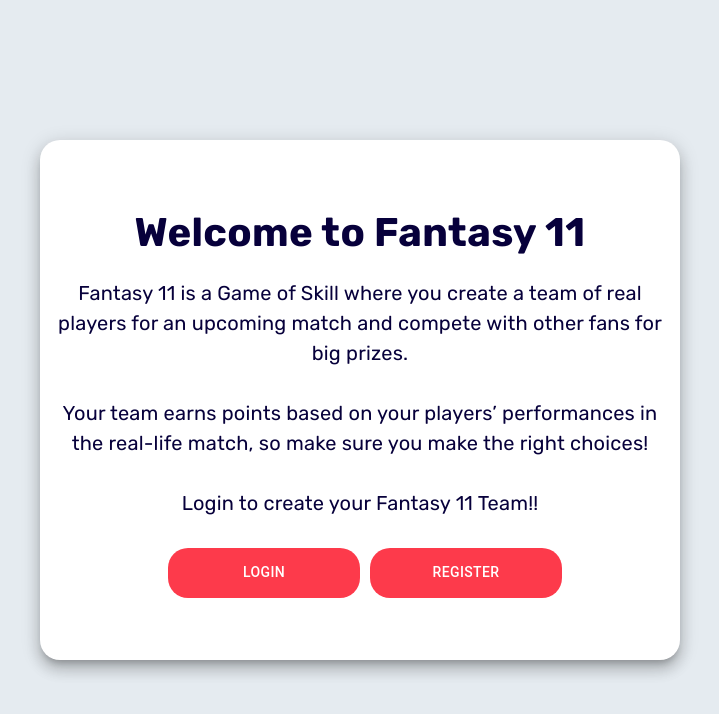
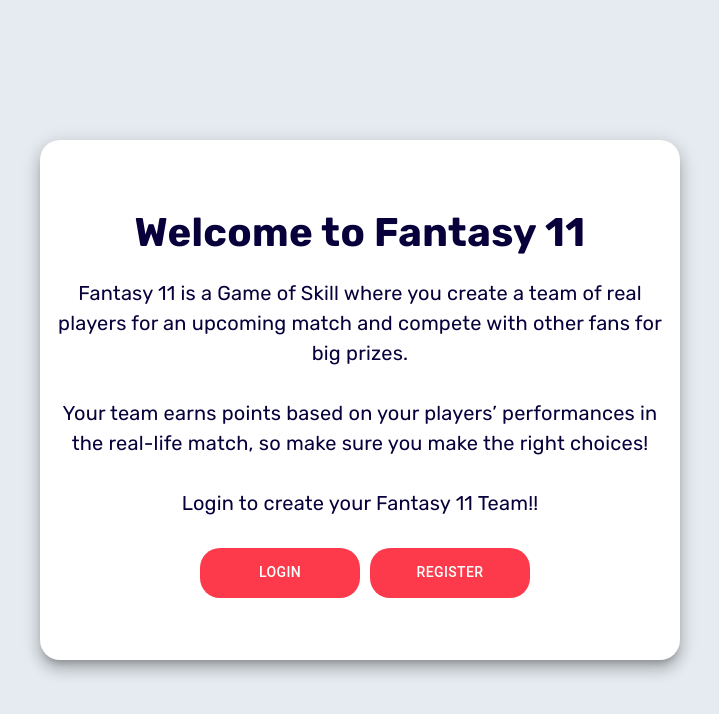
Before and after one commit to Chennai-Sharks/Fantasy-11, a Next.js app in the folder website/: page / in a window 1280 px wide. Shown: the top 714 px of the page, without its empty margins (280-999 px from the left). Built offline with nearby package versions, Linux system fonts and the light colour scheme.

Commit message:
Modified styles

```diff
--- a/website/styles/Home.module.scss
+++ b/website/styles/Home.module.scss
@@ -53,7 +53,7 @@
 	border-radius: 20px;
 	background-color: #fd3a4b;
 	color: white;
-	width: 30%;
+	width: 25%;
 	margin-top: 15px;
 	margin-left: 10px;
 	height: 50px;
--- a/website/styles/Login.module.scss
+++ b/website/styles/Login.module.scss
@@ -40,7 +40,7 @@
 }
 .Button {
 	border-radius: 20px;
-
+	border: 2px solid;
 	width: 45%;
 	margin-top: 15px;
 	height: 50px;
```
